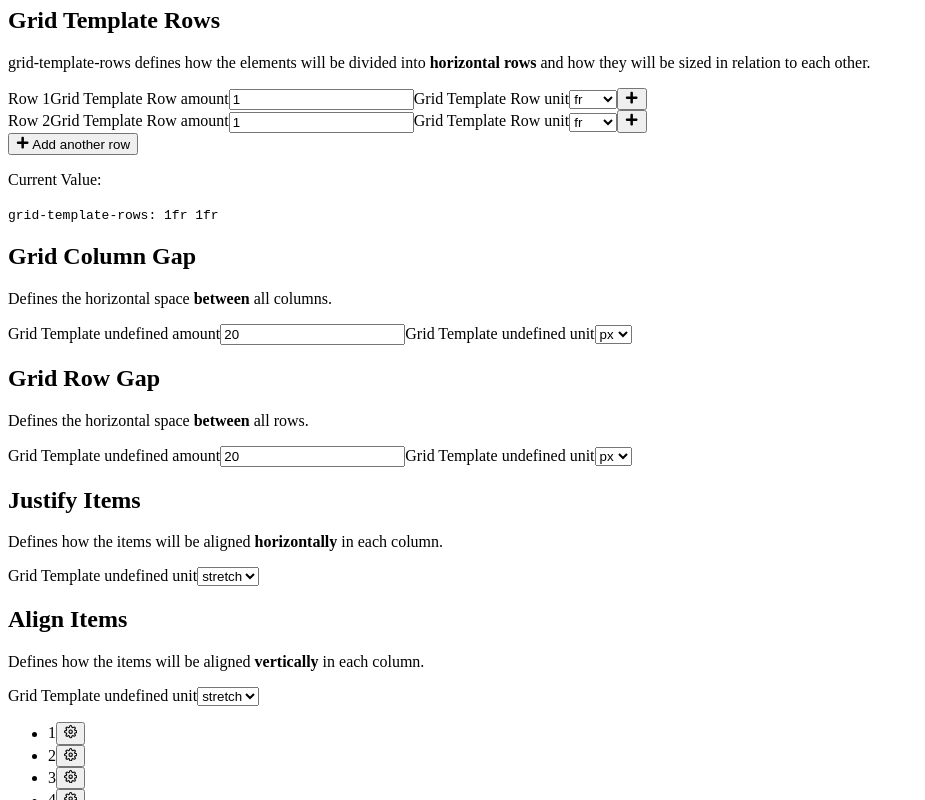
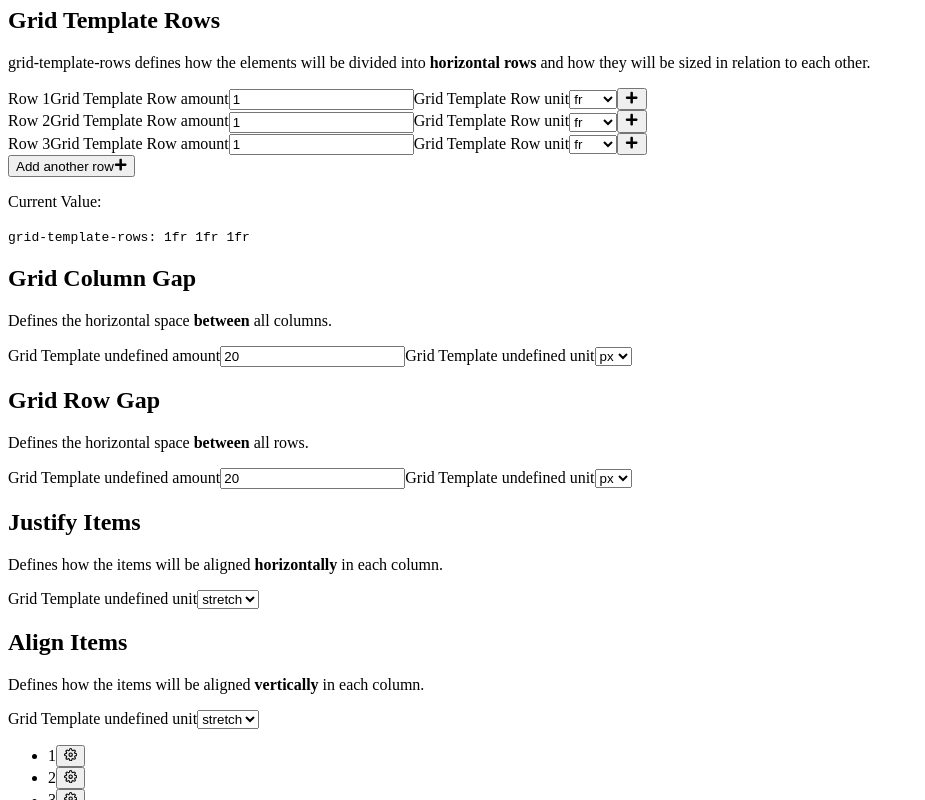
Before and after one commit to sugarrobert/grid-generator, a React app: page / in a window 1280 px wide. Shown: the part 420-1220 px from the top of the page, without its empty margins (0-925 px from the left). Built offline with nearby package versions, Linux system fonts and the light colour scheme; the HTML template or start-up script is replaced by a standard one.

Commit message:
changes in style and refactoring preview item and preview item options

```diff
--- a/src/components/GridItem.js
+++ /dev/null
@@ -1,107 +0,0 @@
-import React from 'react';
-import { useState, useContext } from 'react';
-import GridContext from '../context/GridContext';
-import { FiSettings } from 'react-icons/fi';
-import { FaPlus } from 'react-icons/fa';
-
-function GridItem(props) {
-    const [isShown, setIsShown] = useState(false);
-
-    const { gridList, dispatch } = useContext(GridContext);
-
-    const itemStyle = {
-        gridColumnStart: `span ${props.columnStart.value}`,
-        gridRowStart: `span ${props.rowStart.value}`,
-    };
-
-    const onItemValueChange = (e) => {
-        const { id, value } = e.target;
-        const rowSpan = e.target.classList.contains('row__value');
-        const columnSpan = e.target.classList.contains('column__value');
-
-        const updateValue = gridList.map((item) => {
-            if (columnSpan) {
-                if (id === item.columnStart.id) {
-                    item.columnStart.value = value;
-                }
-            } else if (rowSpan) {
-                if (id === item.rowStart.id) {
-                    item.rowStart.value = value;
-                }
-            }
-
-            return item;
-        });
-
-        dispatch({ type: 'SET_GRID_LIST', payload: updateValue });
-    };
-
-    return (
-        <li
-            key={props.id}
-            id={props.id}
-            className={props.class}
-            style={itemStyle}
-        >
-            <span>{props.index + 1}</span>
-            {!isShown ? (
-                <button
-                    className="action icon settings"
-                    onClick={() => setIsShown(true)}
-                >
-                    <FiSettings />
-                </button>
-            ) : (
-                <button
-                    className="action icon settings close"
-                    onClick={() => setIsShown(false)}
-                >
-                    <FaPlus />
-                </button>
-            )}
-
-            {isShown && (
-                <div className="item-stretch__options">
-                    <div className="grid-item__span__input--container">
-                        <label
-                            htmlFor={props.columnStart.id}
-                            className="grid-item__span__label"
-                        >
-                            {`Grid column span`}
-                        </label>
-                        <input
-                            id={props.columnStart.id}
-                            placeholder="1"
-                            type="number"
-                            min="1"
-                            value={props.columnStart.value}
-                            aria-label="{`Grid Template ${props.name} amount`}"
-                            className="input column__value"
-                            onChange={onItemValueChange}
-                        />
-                    </div>
-                    <div className="grid-item__span__input--container">
-                        <label
-                            htmlFor={props.rowStart.id}
-                            className="grid-item__span__label"
-                        >
-                            {`Grid row span`}
-                        </label>
-                        <input
-                            id={props.rowStart.id}
-                            placeholder="1"
-                            type="number"
-                            min="1"
-                            value={props.rowStart.value}
-                            aria-label="{`Grid Template ${props.name} amount`}"
-                            className="input row__value"
-                            onChange={onItemValueChange}
-                        />
-                    </div>
-                </div>
-            )}
-        </li>
-    );
-}
-
-export default GridItem;
--- /dev/null
+++ b/src/components/GridPreviewItem.js
@@ -0,0 +1,44 @@
+import React from 'react';
+import { useState } from 'react';
+import GridPreviewItemOptions from './GridPreviewItemOptions';
+import { FiSettings } from 'react-icons/fi';
+
+function GridPreviewItem(props) {
+    let [shown, setShown] = useState(false);
+
+    const itemStyle = {
+        gridColumnStart: `span ${props.columnStart.value}`,
+        gridRowStart: `span ${props.rowStart.value}`,
+    };
+
+    return (
+        <li
+            key={props.id}
+            id={props.id}
+            className={props.class}
+            style={itemStyle}
+        >
+            <span>{props.index + 1}</span>
+
+            <button
+                className="action icon settings"
+                onClick={() => {
+                    setShown(true);
+                }}
+            >
+                <FiSettings />
+            </button>
+
+            <GridPreviewItemOptions
+                show={shown}
+                onClickOutside={() => {
+                    setShown(false);
+                }}
+                columnStart={props.columnStart}
+                rowStart={props.rowStart}
+            />
+        </li>
+    );
+}
+
+export default GridPreviewItem;
--- /dev/null
+++ b/src/components/GridPreviewItemOptions.js
@@ -0,0 +1,85 @@
+import React from 'react';
+import { useContext, useEffect, useRef } from 'react';
+import GridContext from '../context/GridContext';
+
+function GridPreviewItemOptions(props) {
+    const { gridList, dispatch } = useContext(GridContext);
+    const ref = useRef(null);
+    const { columnStart, rowStart, onClickOutside } = props;
+
+    useEffect(() => {
+        const handleClickOutside = (event) => {
+            if (ref.current && !ref.current.contains(event.target)) {
+                onClickOutside && onClickOutside();
+            }
+        };
+        document.addEventListener('click', handleClickOutside, true);
+        return () => {
+            document.removeEventListener('click', handleClickOutside, true);
+        };
+    }, [onClickOutside]);
+
+    const onItemValueChange = (e) => {
+        const { id, value } = e.target;
+        const rowSpan = e.target.classList.contains('row__value');
+        const columnSpan = e.target.classList.contains('column__value');
+
+        const updateValue = gridList.map((item) => {
+            if (columnSpan) {
+                if (id === item.columnStart.id) {
+                    item.columnStart.value = value;
+                }
+            } else if (rowSpan) {
+                if (id === item.rowStart.id) {
+                    item.rowStart.value = value;
+                }
+            }
+
+            return item;
+        });
+
+        dispatch({ type: 'SET_GRID_LIST', payload: updateValue });
+    };
+
+    if (!props.show) return null;
+
+    return (
+        <div ref={ref} className="item-stretch__options">
+            <div className="grid-item__span__input--container">
+                <label
+                    htmlFor={columnStart.id}
+                    className="grid-item__span__label"
+                >
+                    {`Grid column span`}
+                </label>
+                <input
+                    id={columnStart.id}
+                    placeholder="1"
+                    type="number"
+                    min="1"
+                    value={columnStart.value}
+                    aria-label={`Grid Template ${props.name} amount`}
+                    className="input column__value"
+                    onChange={onItemValueChange}
+                />
+            </div>
+            <div className="grid-item__span__input--container">
+                <label htmlFor={rowStart.id} className="grid-item__span__label">
+                    {`Grid row span`}
+                </label>
+                <input
+                    id={rowStart.id}
+                    placeholder="1"
+                    type="number"
+                    min="1"
+                    value={rowStart.value}
+                    aria-label={`Grid Template ${props.name} amount`}
+                    className="input row__value"
+                    onChange={onItemValueChange}
+                />
+            </div>
+        </div>
+    );
+}
+
+export default GridPreviewItemOptions;
--- a/src/components/GridResultPreview.js
+++ b/src/components/GridResultPreview.js
@@ -1,7 +1,7 @@
 import React from 'react';
 import { useContext, useEffect, useRef } from 'react';
 import GridContext from '../context/GridContext';
-import GridItem from './GridItem';
+import GridPreviewItem from './GridPreviewItem';
 import { createGridPreviewItem } from '../context/GridActions';
 
 function GridResultPreview() {
@@ -31,7 +31,7 @@ function GridResultPreview() {
     };
 
     const setAllGridItems = gridList.map((gridItem, index) => (
-        <GridItem
+        <GridPreviewItem
             key={gridItem.id}
             id={gridItem.id}
             class={gridItem.class}
--- a/src/components/controls/ControlColumnItem.js
+++ b/src/components/controls/ControlColumnItem.js
@@ -103,9 +103,10 @@ function ControlColumnItem() {
                     className="action primary add-template"
                     onClick={updateGridColumnTemplate}
                 >
-                    <span>
-                        <FaPlus className="icon" /> Add another column
-                    </span>
+                    Add another column
+                    <i className="icon">
+                        <FaPlus className="icon" />
+                    </i>
                 </button>
             </div>
             <div className="control-field__current-value">
--- a/src/components/controls/ControlRowItem.js
+++ b/src/components/controls/ControlRowItem.js
@@ -103,9 +103,10 @@ function ControlRowItem() {
                     className="action primary add-template"
                     onClick={updateGridRowTemplate}
                 >
-                    <span>
-                        <FaPlus className="icon" /> Add another row
-                    </span>
+                    Add another row
+                    <i className="icon">
+                        <FaPlus className="icon" />
+                    </i>
                 </button>
             </div>
             <div className="control-field__current-value">
--- a/src/context/GridContext.js
+++ b/src/context/GridContext.js
@@ -11,7 +11,7 @@ export const GridTemplateProvider = ({ children }) => {
         gridList: [],
         templateColumns: 3,
         templateColumnsList: [],
-        templateRows: 2,
+        templateRows: 3,
         templateRowsList: [],
         gridRowGap: {
             id: nanoid(),
--- a/src/styles/_buttons.scss
+++ b/src/styles/_buttons.scss
@@ -13,6 +13,8 @@
 
     &.primary {
         @include mixins.ui-default-transition(background-color);
+        position: relative;
+        overflow: hidden;
         font-size: mixins.toRem(16);
         line-height: mixins.toRem(19);
         color: variables.$color__button-primary;
@@ -21,7 +23,28 @@
 
         &:hover,
         &:focus {
-            background-color: variables.$color__button-primary-bg-hover;
+            & .icon {
+                transform: translate3d(0, 0, 0);
+            }
+        }
+
+        & .icon {
+            display: flex;
+            justify-content: center;
+            align-items: center;
+            position: absolute;
+            right: 0;
+            width: mixins.toRem(40);
+            height: 100%;
+            transform: translate3d(100%, 0, 0);
+            transform-origin: right center;
+            transition: all 0.46s cubic-bezier(0.7, 0, 0.3, 1);
+            background-color: variables.$theme-color__secondary-monochromatic;
+
+            & svg {
+                height: mixins.toRem(18);
+                color: variables.$white;
+            }
         }
     }
 
@@ -59,9 +82,5 @@
         top: mixins.toRem(10);
         right: mixins.toRem(10);
         padding: 0;
-
-        &.remove {
-            background-color: transparent;
-        }
     }
 }
--- a/src/styles/_forms.scss
+++ b/src/styles/_forms.scss
@@ -12,8 +12,12 @@ select {
     appearance: none;
     background-image: url('../images/icons/chevron-down-solid.svg');
     background-size: mixins.toRem(12);
-    background-position: calc(100% - mixins.toRem(10)) center;
+    background-position: calc(100% - mixins.toRem(5)) center;
     background-repeat: no-repeat;
+
+    @media (min-width: 1024px) {
+        background-position: calc(100% - mixins.toRem(10)) center;
+    }
 
     &:hover {
         &:focus {
--- a/src/styles/_grid-generator.scss
+++ b/src/styles/_grid-generator.scss
@@ -43,6 +43,9 @@ main {
 }
 
 .control-field__section {
+    display: flex;
+    flex-direction: column;
+    justify-content: space-between;
     padding: mixins.toRem(20);
     border-bottom: 1px solid variables.$grey-50;
 }
@@ -57,7 +60,6 @@ main {
     font-size: mixins.toRem(14);
     line-height: mixins.toRem(21);
     margin-bottom: mixins.toRem(20);
-    min-height: mixins.toRem(63);
 }
 
 .controls__container {
@@ -90,13 +92,25 @@ main {
 
 .controls__list__item {
     display: grid;
-    grid-template-columns: 1fr 2fr 1fr 0.5fr;
     align-items: center;
-    gap: 10px;
+    grid-template-columns: 1.5fr 1fr 1fr 0.5fr;
+    gap: mixins.toRem(10);
+
+    @media (min-width: 1024px) {
+        grid-template-columns: 1fr 2fr 1fr 0.5fr;
+    }
+
+    & input {
+        @media (max-width: 1024px) {
+            text-align: center;
+        }
+    }
 }
 
 .column__value {
     height: 100%;
+    background-color: white;
+    border-width: 1px;
 }
 
 .control-field__current-value__label {
@@ -111,9 +125,9 @@ main {
 
 .grid__item {
     @include mixins.flex(row, center, center, nowrap);
+    position: relative;
     background: variables.$theme-color__primary;
-    position: relative;
-    color: #fff;
+    color: variables.$white;
     padding: mixins.toRem(20);
     font-size: mixins.toRem(21);
     border-radius: mixins.toRem(5);
@@ -122,8 +136,13 @@ main {
 .result-code {
     position: relative;
     padding: mixins.toRem(10);
-    background-color: #ebe9db;
+    background-color: variables.$code-color__background-color;
+    color: variables.$code-color__color;
     border-radius: 5px;
+}
+
+.code__lang {
+    white-space: pre-wrap;
 }
 
 .copy-code {
@@ -164,12 +183,16 @@ main {
     gap: mixins.toRem(5);
     padding: mixins.toRem(10);
     background-color: variables.$white;
-    width: mixins.toRem(200);
+    width: mixins.toRem(115);
     right: mixins.toRem(2);
     top: mixins.toRem(45);
     z-index: 1;
     box-shadow: rgba(99, 99, 99, 0.2) 0px 2px 8px 0px;
     border-radius: 5px;
+
+    @media (min-width: 768px) {
+        width: mixins.toRem(200);
+    }
 
     &::after {
         content: '';
@@ -189,6 +212,10 @@ main {
         font-size: mixins.toRem(16);
         width: 100%;
         height: auto;
+
+        @media (max-width: 1024px) {
+            text-align: center;
+        }
     }
 
     & label {
@@ -199,7 +226,10 @@ main {
 
 .grid-item__span__input--container {
     display: grid;
-    align-items: center;
-    grid-template-columns: 2fr 1fr;
     gap: mixins.toRem(5);
+
+    @media (min-width: 768px) {
+        align-items: center;
+        grid-template-columns: 2fr 1fr;
+    }
 }
```
Also changed, not shown: src/styles/_variables.scss (+6 -6 lines).
